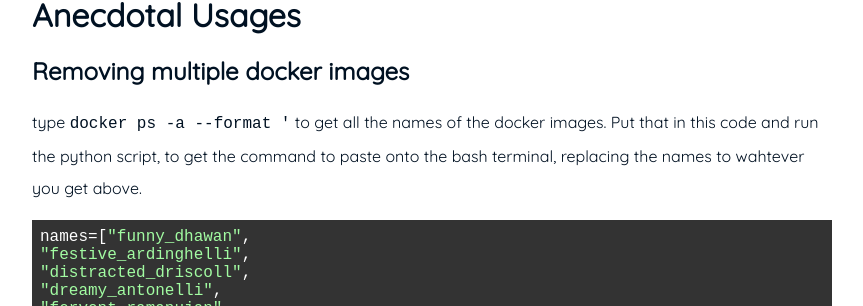
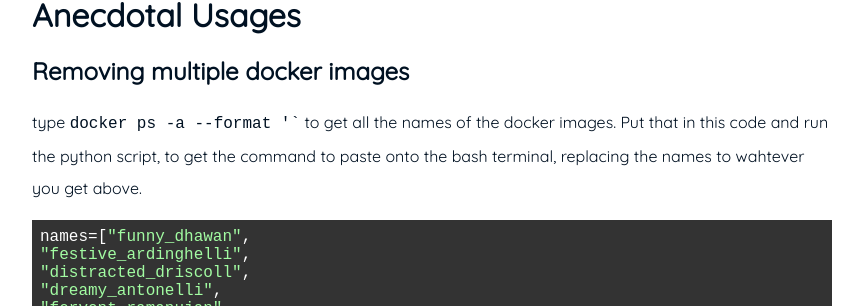
Before and after one commit to sawansinghmahara/sawansinghmahara.github.io, a Jekyll site: the page built from _posts/2021-04-12-Docker.md, in a window 1280 px wide. Shown: the part 621-927 px from the top of the page, without its empty margins (208-1071 px from the left). Built offline with Jekyll 4.4.1, drawn with Linux system fonts in a browser that asks for light colours.

````diff
--- a/_posts/2021-04-12-Docker.md
+++ b/_posts/2021-04-12-Docker.md
@@ -21,7 +21,7 @@ I will update this soon!
 
 # Anecdotal Usages
 ## Removing multiple docker images
-type ``docker ps -a --format '{{.Names}}`` to get all the names of the docker images.
+type ``docker ps -a --format '{{.Names}}` `` to get all the names of the docker images.
 Put that in this code and run the python script, to get the command to paste onto the bash terminal, replacing the names to wahtever you get above.
 
 ```python
````
